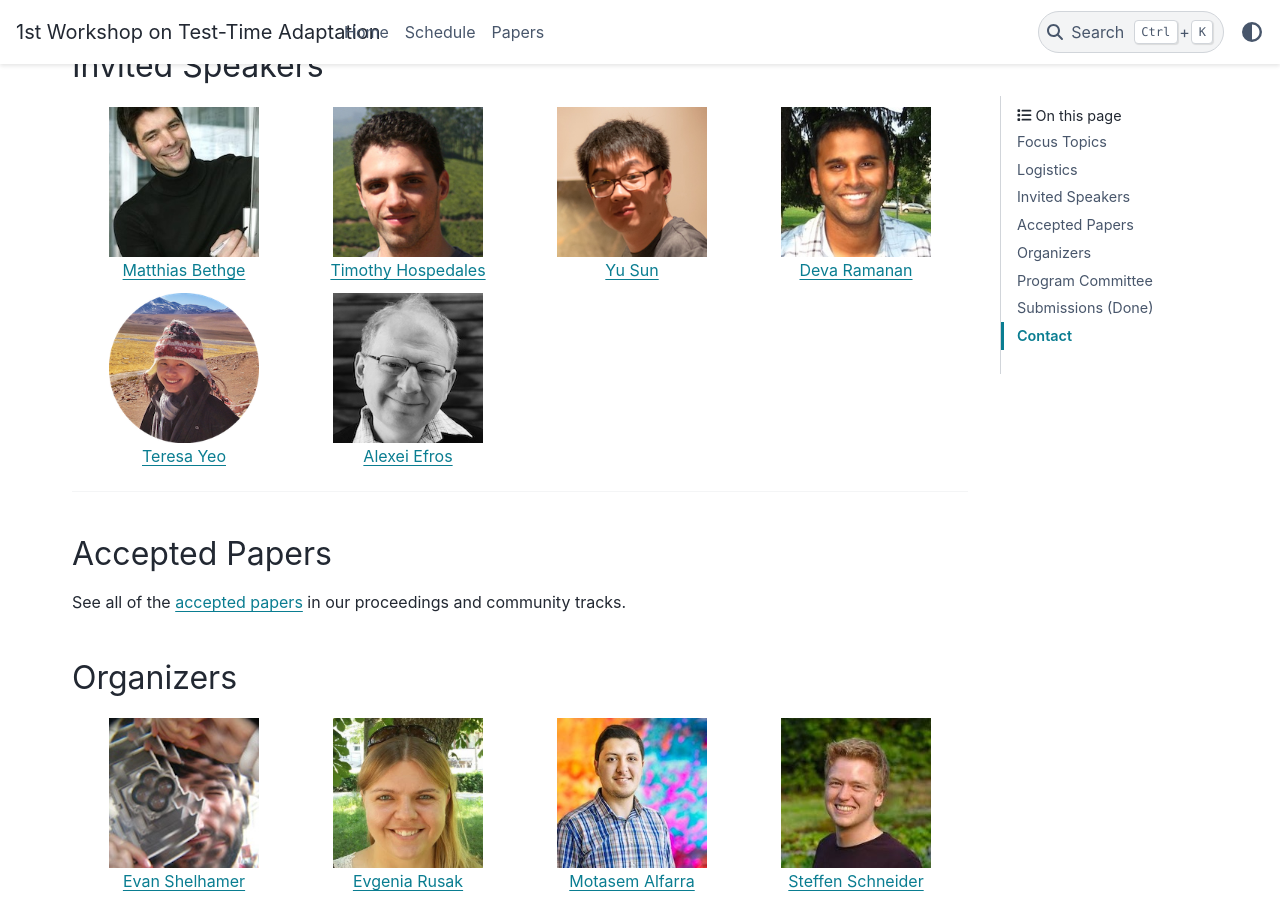
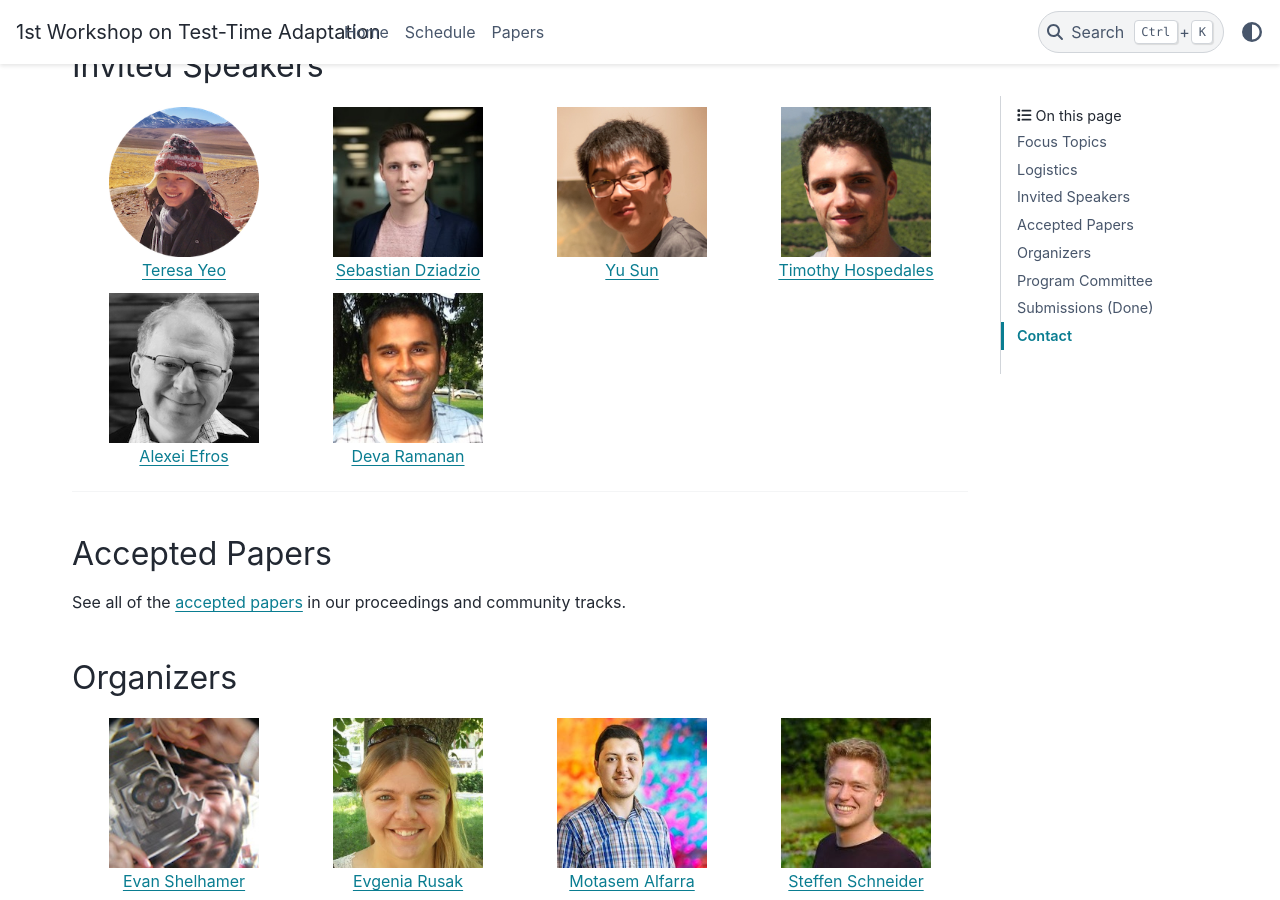
Before and after one commit to tta-icml2025/tta-icml2025.github.io, a Sphinx documentation site: the page built from docs/source/index.rst, in a window 1280 px wide and 900 px high, scrolled down 1893 px. Built offline with Sphinx 7.4.7 and the PyData theme 0.15.4, drawn with Linux system fonts in a browser that asks for light colours.

Commit message:
update schedule
- Deva is now up first with talk #1 to begin the workshop
  in-person—thank you!
- We welcome Sebastian with talk #3 as a virtual speaker—thank you!
- Matthias sadly cannot make it this time, but we hope to welcome him to
  a future workshop

```diff
--- a/docs/source/schedule.csv
+++ b/docs/source/schedule.csv
@@ -1,8 +1,8 @@
 Start time, Program
 08:30,Opening
-08:40,Invited Talk #1: Matthias Bethge (virtual)
+08:40,Invited Talk #1: Deva Ramanan
 09:00,Invited Talk #2: Timothy Hospedales (virtual)
-09:20,Invited Talk #3: Deva Ramanan
+09:20,Invited Talk #3: Sebastian Dziadzio (virtual)
 09:40,Orals/Lightning Talks
 10:00,Poster session
 10:00,Coffee/Tea break + poster session (continued)
--- a/docs/source/speakers.html
+++ b/docs/source/speakers.html
@@ -1,8 +1,25 @@
 <div class="people">
+    <!--
     <div>
         <img alt="Matthias Bethge" src="_static/speakers/matthias_bethge.jpg">
         <br>
         <a href="https://bethgelab.org/">Matthias Bethge</a>
+    </div>
+    -->
+    <div>
+        <img alt="Teresa Yeo" src="_static/speakers/teresa_yeo.png">
+        <br>
+        <a href="https://aserety.github.io/">Teresa Yeo</a>
+    </div>
+    <div>
+        <img alt="" src="_static/speakers/sebastian_dziadzio.jpg">
+        <br>
+        <a href="https://sebastiandziadzio.com/about/">Sebastian Dziadzio</a>
+    </div>
+    <div>
+        <img alt="Yu Sun" src="_static/speakers/yu_sun.jpg">
+        <br>
+        <a href="https://yueatsprograms.github.io/">Yu Sun</a>
     </div>
     <div>
         <img alt="Timothy Hospedales" src="_static/speakers/timothy_hospedales.jpg">
@@ -10,24 +27,14 @@
         <a href="https://homepages.inf.ed.ac.uk/thospeda/">Timothy Hospedales</a>
     </div>
     <div>
-        <img alt="Yu Sun" src="_static/speakers/yu_sun.jpg">
+        <img alt="Alexei Efros" src="_static/speakers/alexei_efros.jpg">
         <br>
-        <a href="https://yueatsprograms.github.io/">Yu Sun</a>
+        <a href="https://people.eecs.berkeley.edu/~efros/">Alexei Efros</a>
     </div>
     <div>
         <img alt="Deva Ramanan" src="_static/speakers/deva_ramanan.jpg">
         <br>
         <a href="https://www.cs.cmu.edu/~deva/">Deva Ramanan</a>
-    </div>
-    <div>
-        <img alt="Teresa Yeo" src="_static/speakers/teresa_yeo.png">
-        <br>
-        <a href="https://aserety.github.io/">Teresa Yeo</a>
-    </div>
-    <div>
-        <img alt="Alexei Efros" src="_static/speakers/alexei_efros.jpg">
-        <br>
-        <a href="https://people.eecs.berkeley.edu/~efros/">Alexei Efros</a>
     </div>
     <!--
       <div>
```
Also changed, not shown: docs/source/_static/speakers/sebastian_dziadzio.jpg (added).
